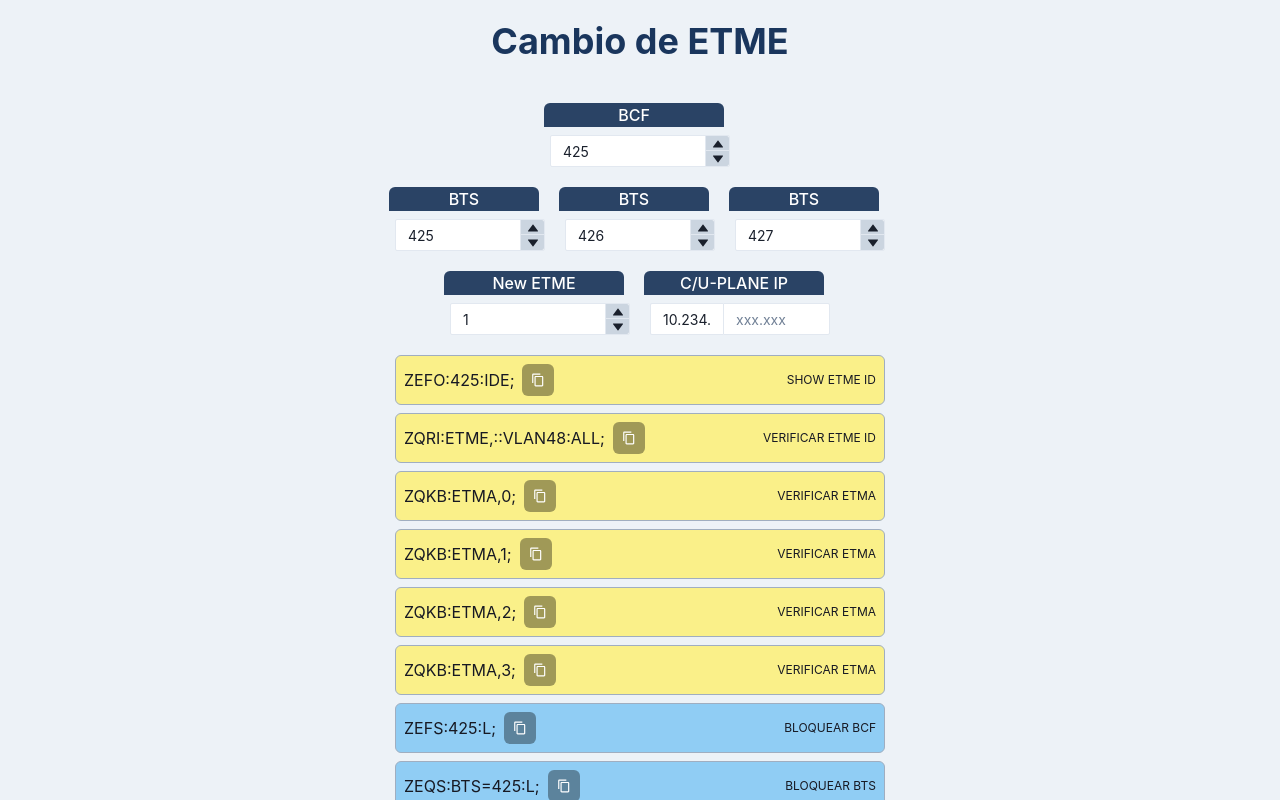
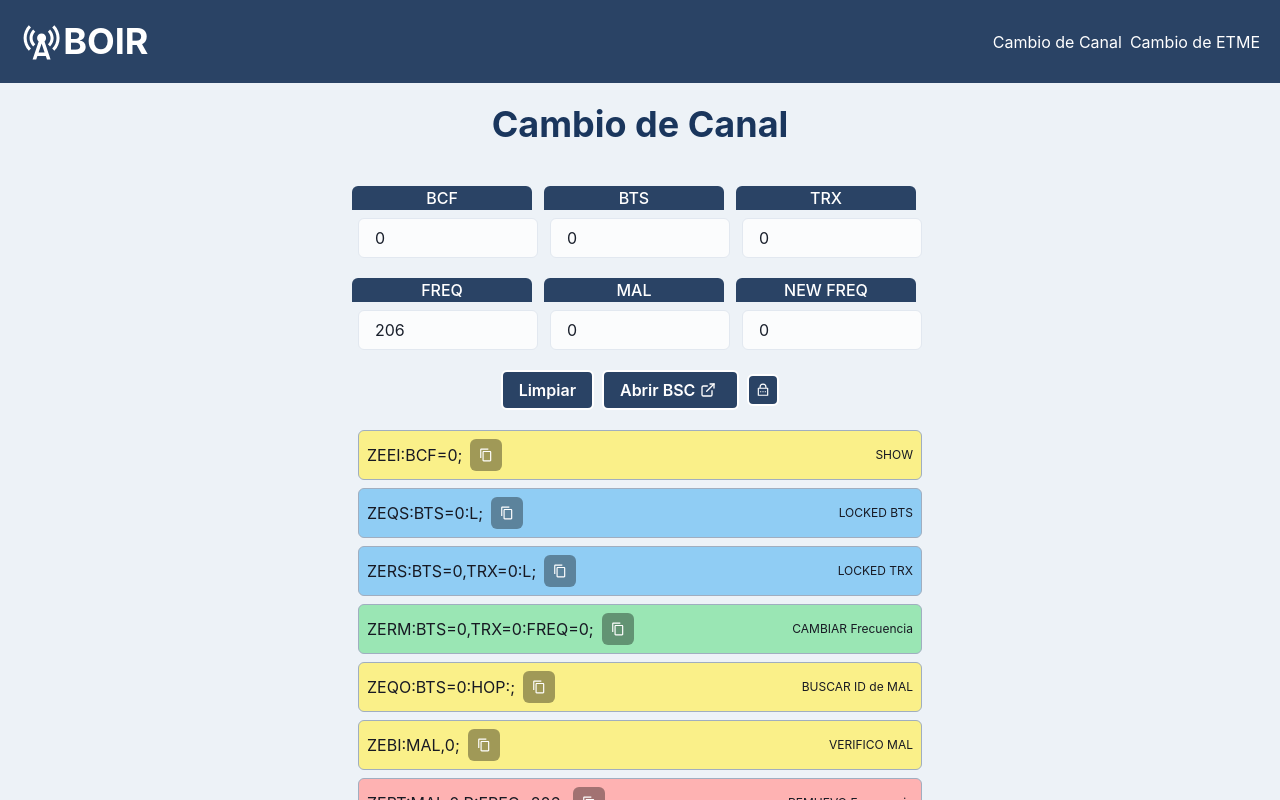
Before and after one commit to sami1793/cambio-frecuencia, a React (Vite) app: page / in a window 1280 px wide. Shown: the top 800 px of the page. Built offline with nearby package versions, Linux system fonts and the light colour scheme.

Commit message:
Se agrega NavBar para la navegacion de la app para cambio de canal y para la de cambio de ETME

```diff
--- a/src/App.jsx
+++ b/src/App.jsx
@@ -7,8 +7,8 @@ function App() {
   return (
     <Routes>
       <Route element={<AppLayout />}>
-        {/* <Route path="/" element={<ChangeChannel />} /> */}
-        <Route path="/" element={<ChangeETME />} />
+        <Route path="/" element={<ChangeChannel />} />
+        <Route path="/changeETME" element={<ChangeETME />} />
       </Route>
     </Routes>
   );
--- /dev/null
+++ b/src/components/NavApp.jsx
@@ -0,0 +1,66 @@
+import {
+  Flex,
+  HStack,
+  Heading,
+  IconButton,
+  Link,
+  Menu,
+  MenuButton,
+  MenuItem,
+  MenuList,
+  SimpleGrid,
+  Text,
+  useToast,
+} from "@chakra-ui/react";
+import { Link as NavLink } from "react-router-dom";
+import { HamburgerIcon } from "@chakra-ui/icons";
+import { MdCellTower } from "react-icons/md";
+export const NavApp = () => {
+  return (
+    <SimpleGrid columns={2} p={5} backgroundColor="blue.800" color="white">
+      <Heading as={NavLink} to="/">
+        <Flex>
+          <MdCellTower fontSize="larger" />
+          <Text>BOIR</Text>
+        </Flex>
+      </Heading>
+      {/* Deskptop */}
+      <HStack as="nav" justifyContent="flex-end">
+        <HStack
+          gap={2}
+          justifyContent="flex-end"
+          display={{ base: "none", md: "flex" }}
+        >
+          <Link as={NavLink} to="/">
+            Cambio de Canal
+          </Link>
+          <Link as={NavLink} to="/changeETME">
+            Cambio de ETME
+          </Link>
+        </HStack>
+        {/* Mobile */}
+        <Menu>
+          <MenuButton
+            display={{ base: "flex", md: "none" }}
+            as={IconButton}
+            aria-label="Options"
+            icon={<HamburgerIcon />}
+            variant="outline"
+            color="white"
+            border="2px"
+            _hover={{ bg: "white", color: "black" }}
+            _active={{ bg: "white", color: "black" }}
+          />
+          <MenuList color="black">
+            <MenuItem as={NavLink} to="/">
+              Cambio de Canal
+            </MenuItem>
+            <MenuItem as={NavLink} to="/products">
+              Cambio de ETME
+            </MenuItem>
+          </MenuList>
+        </Menu>
+      </HStack>
+    </SimpleGrid>
+  );
+};
--- a/src/layout/AppLayout.jsx
+++ b/src/layout/AppLayout.jsx
@@ -1,10 +1,12 @@
 import { Outlet } from "react-router-dom";
 import { Footer } from "../components/Footer";
 import { Flex, Stack } from "@chakra-ui/react";
+import { NavApp } from "../components/NavApp";
 
 export const AppLayout = () => {
   return (
     <Flex flexDir="column" minH="100vh">
+      <NavApp />
       <Stack flex="1">
         <Outlet />
       </Stack>
```
